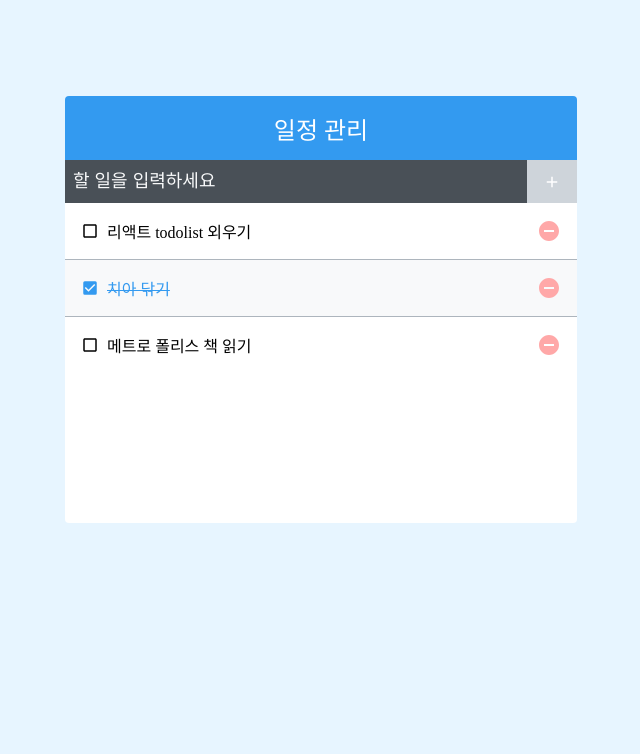
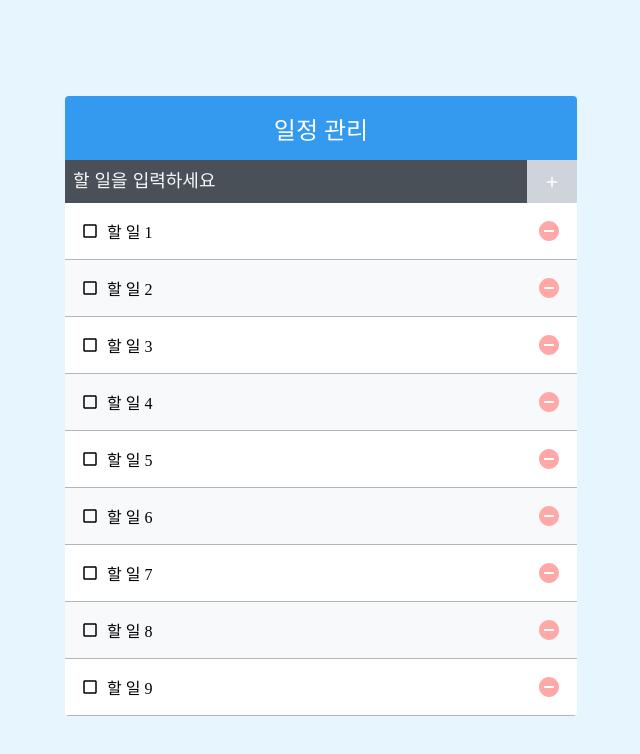
Before and after one commit to hyebinyu1110/todo-app-again, a React (Create React App) app: page / in a window 1280 px wide. Shown: the top 754 px of the page, without its empty margins (319-959 px from the left). Built offline with nearby package versions, Linux system fonts and the light colour scheme.

Commit message:
practice with todoapp-7

```diff
--- a/src/App.js
+++ b/src/App.js
@@ -3,27 +3,27 @@
 import TodoList from './components/TodoList';
 import TodoTemplate from './components/TodoTemplate';
 
+function createBulkTodos(){
+  const array = [];
+  for(let i =1; i<2500; i++){
+    const todo={
+      id: i,
+      text: `할 일 ${i}`,
+      checked: false,
+    }
+
+    array.push(todo);
+  }
+  return array;
+}
+
+
+
 
 const App = () => {
-  const [todos, setTodos] = useState([
-    {
-      id: 1,
-      text: '리액트 todolist 외우기',
-      checked: false,
-    },
-    {
-      id: 2,
-      text: '치아 닦기',
-      checked: true,
-    },
-    {
-      id: 3,
-      text: '메트로 폴리스 책 읽기',
-      checked: false,
-    }
-  ]);
+  const [todos, setTodos] = useState(createBulkTodos);
 
-  const nextId = useRef(4);
+  const nextId = useRef(2501);
 
   const onInsert = useCallback(
     text => {
@@ -32,25 +32,24 @@
         text,
         checked: false,
       };
-      setTodos(todos.concat(todo));
+      setTodos(todos => todos.concat(todo));
       nextId.current += 1;
-    }, [todos])
+    }, [])
 
   const onRemove = useCallback(
     id => {
-      setTodos(todos.filter(
+      setTodos(todos => todos.filter(
         todo => (
           todo.id !== id
         )))
     }
-    , [todos]
+    , []
   );
 
   const onToggle = useCallback(
     id => {
-      setTodos(
-        todos.map(
-          todo => (
+      setTodos( todos =>
+        todos.map( todo => (
             todo.id === id ?
               {
                 ...todo,
@@ -59,7 +58,7 @@
               : todo
           ))
       )
-    }, [todos]
+    }, []
   )
 
   return (
```
Also changed, not shown: src/components/TodoListItem.js (+4 -6 lines).
